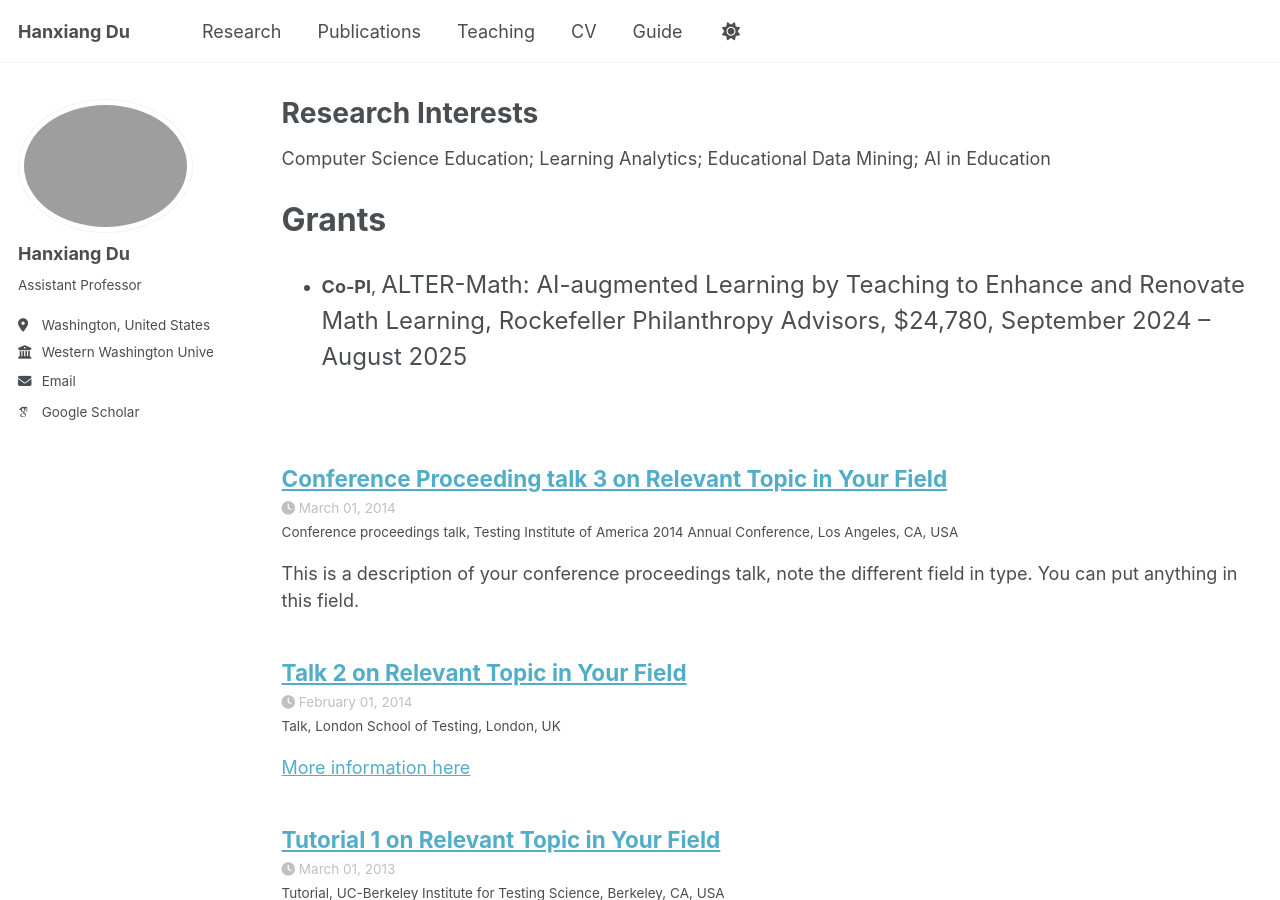
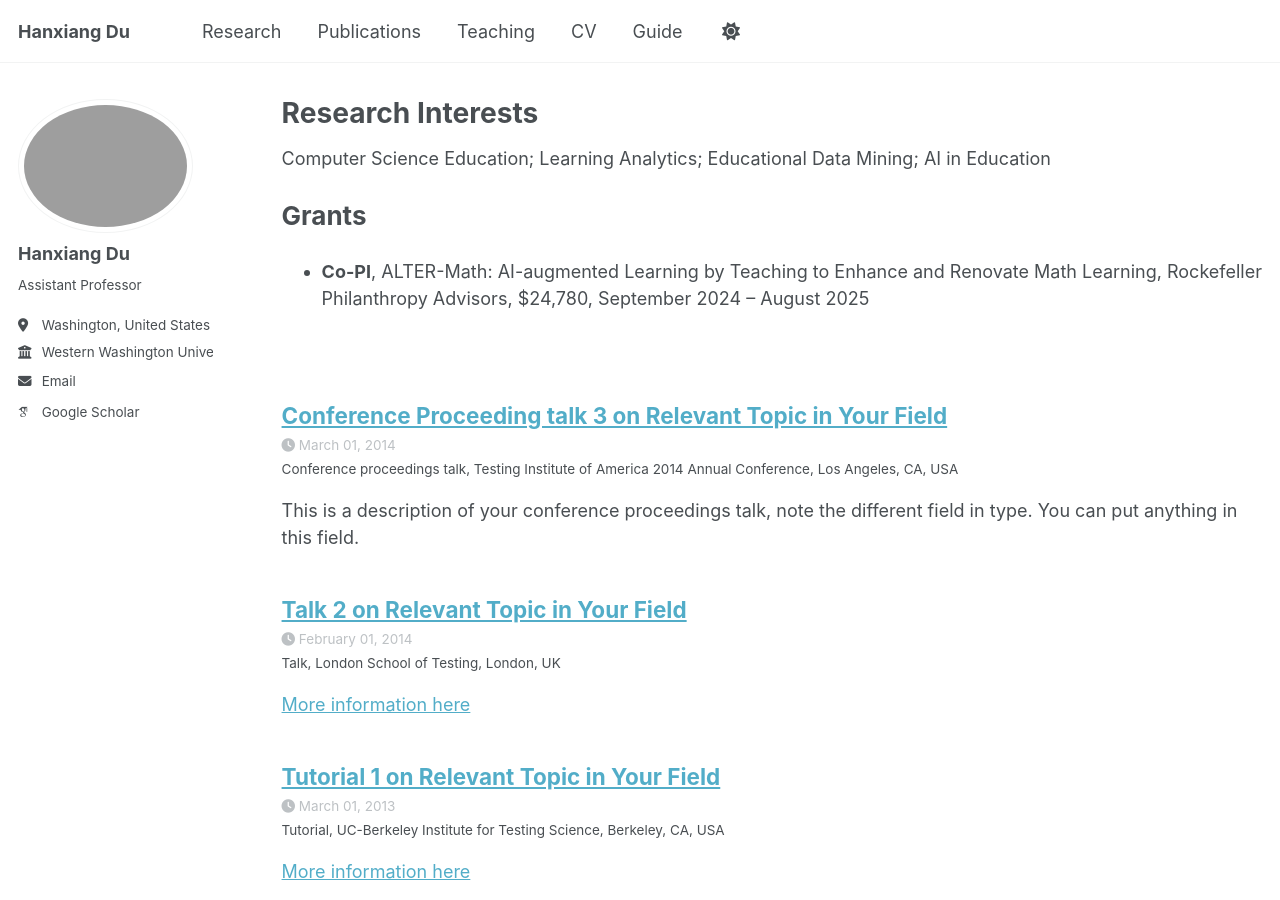
Before and after one commit to HXDU/HD.github.io, a Jekyll site: the page built from _pages/talks.html, in a window 1280 px wide and 900 px high. Built offline with Jekyll 4.4.1, drawn with Linux system fonts in a browser that asks for light colours; some web fonts are replaced; a script that is not in the unit is left out.

Commit message:
Update talks.html

```diff
--- a/_pages/talks.html
+++ b/_pages/talks.html
@@ -14,9 +14,9 @@ author_profile: true
 {% include base_path %}
 <p>Computer Science Education; Learning Analytics; Educational Data Mining; AI in Education</p>
 
-<p><strong><span style='font-size:32px;'>Grants</span></strong></p>
+<p><strong><span style='font-size:26px;'>Grants</span></strong></p>
 <ul>
-    <li><strong>Co-PI</strong>, <span style='font-size:24px;'>ALTER-Math: AI-augmented Learning by Teaching to Enhance and Renovate Math Learning, Rockefeller Philanthropy Advisors, $24,780, September 2024 &ndash; August 2025</span></li>
+    <li><strong><span style='font-size:18px;'>Co-PI</strong>, ALTER-Math: AI-augmented Learning by Teaching to Enhance and Renovate Math Learning, Rockefeller Philanthropy Advisors, $24,780, September 2024 &ndash; August 2025</span></li>
 </ul>
 <p><br></p>
 
```
